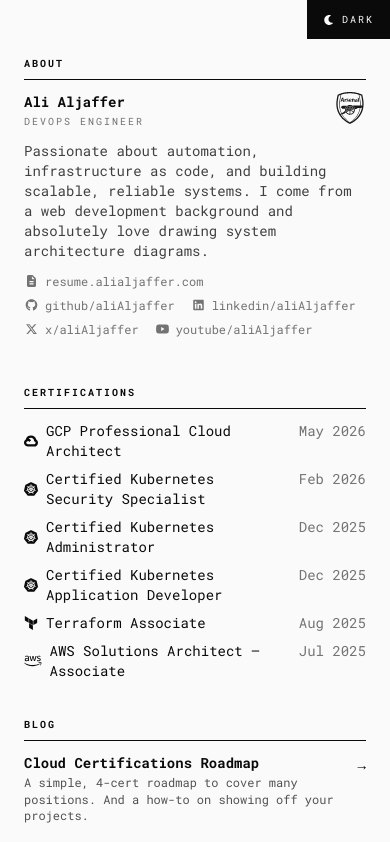
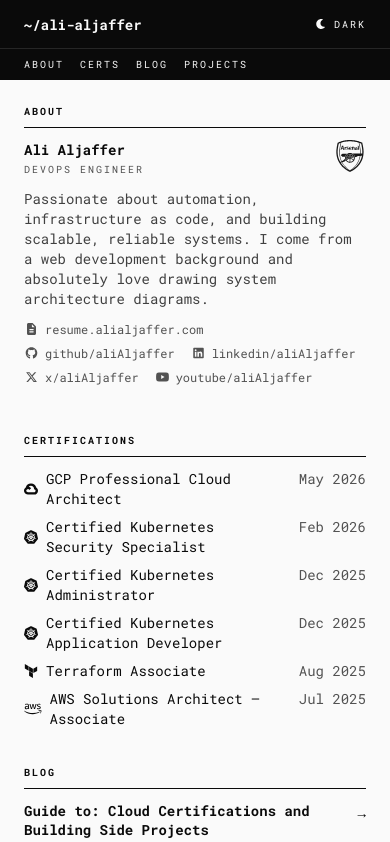
Before and after one commit to aliAljaffer/aliAljaffer.github.io, a Next.js app: page / in a window 390 px wide. Shown: the top 842 px of the page. Built offline with nearby package versions, Linux system fonts and the light colour scheme.

Commit message:
better nav, click-to-h2 in articles, scrollablelist with direction, improved accessibility all-around

```diff
--- a/package.json
+++ b/package.json
@@ -4,7 +4,7 @@
   "private": true,
   "scripts": {
     "dev": "next dev --webpack -p 5050",
-    "build": "tsc --noEmit && next build",
+    "build": "tsc --noEmit && next build --webpack",
     "server": "json-server --port 3001 ./src/data/case-studies.json",
     "start": "next start",
     "lint": "next lint"
--- a/src/app/components/RandomArsenalIcon.tsx
+++ b/src/app/components/RandomArsenalIcon.tsx
@@ -25,12 +25,9 @@ export default function RandomArsenalIcon() {
   return showCannon ? (
     <ArsenalCannonIcon
       className={`h-5 w-auto shrink-0 ${color}`}
-      aria-label="Arsenal F.C. supporter"
+      aria-hidden={true}
     />
   ) : (
-    <ArsenalIcon
-      className={`w-8 h-8 shrink-0 ${color}`}
-      aria-label="Arsenal F.C. supporter"
-    />
+    <ArsenalIcon className={`w-8 h-8 shrink-0 ${color}`} aria-hidden={true} />
   );
 }
--- a/src/app/globals.css
+++ b/src/app/globals.css
@@ -26,12 +26,24 @@
   --color-terminal-highlight: #60a5fa;
 }
 
+html {
+  scroll-behavior: smooth;
+}
+
+@media (prefers-reduced-motion: reduce) {
+  html {
+    scroll-behavior: auto;
+  }
+}
+
 * {
   font-family: "Roboto Mono", monospace;
   box-sizing: border-box;
 }
 
-a, button, [role="button"] {
+a,
+button,
+[role="button"] {
   cursor: pointer;
 }
 
@@ -62,6 +74,7 @@ body {
 .markdown-content h2 {
   @apply text-lg sm:text-xl md:text-2xl lg:text-3xl xl:text-4xl font-bold mt-6 mb-4;
   color: var(--color-terminal-accent);
+  scroll-margin-top: 5.5rem;
 }
 
 .markdown-content h3 {
@@ -379,6 +392,15 @@ figure > div > div {
   animation: blink 1s step-end infinite;
 }
 
+.scrollbar-hidden {
+  scrollbar-width: none;
+  -ms-overflow-style: none;
+}
+
+.scrollbar-hidden::-webkit-scrollbar {
+  display: none;
+}
+
 .scrollbar-visible {
   scrollbar-width: thin;
   scrollbar-color: #a3a3a3 #e5e5e5;
@@ -409,8 +431,13 @@ figure > div > div {
 }
 
 @keyframes blink {
-  0%, 100% { opacity: 1; }
-  50% { opacity: 0; }
+  0%,
+  100% {
+    opacity: 1;
+  }
+  50% {
+    opacity: 0;
+  }
 }
 
 .bounce-dot {
--- a/src/app/layout.tsx
+++ b/src/app/layout.tsx
@@ -8,7 +8,7 @@ config.autoAddCss = false;
 import { GoogleAnalytics } from "@next/third-parties/google";
 
 export const metadata: Metadata = {
-  title: "aliAljaffer",
+  title: "Ali Aljaffer - DevOps Engineer",
   description: "Cloud Engineering and DevOps Portfolio",
 };
 
--- a/src/app/page.tsx
+++ b/src/app/page.tsx
@@ -14,7 +14,16 @@ import {
   faYoutube,
 } from "@fortawesome/free-brands-svg-icons";
 import { SiGooglecloud, SiTerraform, SiKubernetes } from "react-icons/si";
+import { RiSeparator } from "react-icons/ri";
 import ScrollableList from "@/app/components/ScrollableList";
+import { learning } from "@/data/now";
+
+const sectionJumps: { label: string; href: string }[] = [
+  { label: "About", href: "#about-heading" },
+  { label: "Certs", href: "#certs-heading" },
+  { label: "Blog", href: "#blog-heading" },
+  { label: "Projects", href: "#projects-heading" },
+];
 
 type CertIcon = ComponentType<{ className?: string }>;
 
@@ -123,7 +132,7 @@ export default function Home() {
   const projects = getVisibleCaseStudies("project") ?? [];
   const blogPosts = getVisibleCaseStudies("blog") ?? [];
   return (
-    <div className="bg-neutral-50 dark:bg-neutral-900 text-neutral-950 dark:text-neutral-50 font-mono">
+    <div className="bg-neutral-50 dark:bg-neutral-900 text-neutral-950 dark:text-neutral-50 font-mono min-h-dvh flex flex-col">
       {/* Skip to main content */}
       <a
         href="#main-content"
@@ -132,33 +141,83 @@ export default function Home() {
         Skip to main content
       </a>
 
-      {/* Fixed theme toggle — top-right, safe-area aware */}
-      <ThemeToggle
-        className="fixed top-0 right-0 z-50 bg-neutral-950 dark:bg-neutral-50 text-neutral-50 dark:text-neutral-950 pb-3 px-4"
-        style={{
-          paddingTop: "max(0.75rem, env(safe-area-inset-top))",
-          paddingRight: "max(1rem, env(safe-area-inset-right))",
-        }}
-      />
+      {/* Header bar — full-width, sticky, safe-area aware */}
+      <header className="sticky top-0 z-50 w-full bg-neutral-950 dark:bg-neutral-50 text-neutral-50 dark:text-neutral-950">
+        <div
+          className="px-6 py-3 flex items-center gap-4"
+          style={{ paddingTop: "max(0.75rem, env(safe-area-inset-top))" }}
+        >
+          <div className="flex-1 min-w-0">
+            <Link href="/" className="font-bold text-sm hover:opacity-75">
+              ~/ali-aljaffer
+            </Link>
+          </div>
+          {learning.length > 0 && (
+            <p className="hidden md:flex items-center justify-center gap-3 text-xs whitespace-nowrap text-neutral-300 dark:text-neutral-600">
+              <span>Currently learning:</span>
+              {learning.map(({ name, icon: Icon, url }, i) => (
+                <span key={name} className="flex items-center gap-3">
+                  {i > 0 && (
+                    <RiSeparator className="w-3.5 h-3.5" aria-hidden="true" />
+                  )}
+                  <a
+                    href={url}
+                    target="_blank"
+                    rel="noreferrer"
+                    aria-label={`${name} (opens in new tab)`}
+                    className="flex items-center gap-1.5 hover:underline"
+                  >
+                    <Icon className="w-3.5 h-3.5" />
+                    {name}
+                  </a>
+                </span>
+              ))}
+            </p>
+          )}
+          <div className="flex-1 min-w-0 flex justify-end">
+            <ThemeToggle />
+          </div>
+        </div>
+
+        {/* Mobile section jumps */}
+        <nav
+          aria-label="Jump to section"
+          className="md:hidden flex gap-4 overflow-x-auto scrollbar-hidden px-6 pb-2 border-t border-neutral-800 dark:border-neutral-300 pt-2"
+        >
+          {sectionJumps.map((s) => (
+            <a
+              key={s.href}
+              href={s.href}
+              className="text-[10px] tracking-[0.2em] uppercase whitespace-nowrap hover:opacity-75"
+            >
+              {s.label}
+            </a>
+          ))}
+        </nav>
+      </header>
 
       {/* Body — 2-col grid: About/Certs row 1, Blog/Projects row 2
           Mobile order: About → Certs → Blog → Projects             */}
       <main
         id="main-content"
-        className="grid grid-cols-1 md:grid-cols-2 md:grid-rows-[auto_1fr] md:min-h-dvh"
+        className="grid grid-cols-1 md:grid-cols-2 md:grid-rows-[auto_1fr] flex-1 min-h-0"
       >
+        <h1 className="sr-only">Ali Aljaffer — DevOps Engineer</h1>
+
         {/* About — col 1, row 1 */}
         <section
           aria-labelledby="about-heading"
-          className="p-6 pt-14 md:pt-6 md:border-r border-neutral-950 dark:border-neutral-100"
+          className="p-6 md:border-r border-neutral-950 dark:border-neutral-100"
         >
           <SectionLabel>
-            <span id="about-heading">About</span>
+            <span id="about-heading" className="scroll-mt-28 md:scroll-mt-20">
+              About
+            </span>
           </SectionLabel>
           <div className="flex items-start justify-between gap-4 mb-3">
             <div>
               <p className="font-bold text-sm mb-0.5">Ali Aljaffer</p>
-              <p className="text-[10px] uppercase tracking-[0.2em] text-neutral-500 dark:text-neutral-400">
+              <p className="text-[10px] uppercase tracking-[0.2em] text-neutral-600 dark:text-neutral-400">
                 DevOps Engineer
               </p>
             </div>
@@ -179,8 +238,8 @@ export default function Home() {
                 href={c.value}
                 target="_blank"
                 rel="noreferrer"
-                aria-label={c.label}
-                className="flex items-center gap-1.5 text-xs text-neutral-500 dark:text-neutral-400 hover:text-neutral-950 dark:hover:text-neutral-50"
+                aria-label={`${c.label} (opens in new tab)`}
+                className="flex items-center gap-1.5 text-xs text-neutral-600 dark:text-neutral-400 hover:text-neutral-950 dark:hover:text-neutral-50"
               >
                 <FontAwesomeIcon icon={c.icon} className="w-3.5 h-3.5" />
                 {c.handle}
@@ -192,7 +251,9 @@ export default function Home() {
         {/* Certifications — col 2, row 1 */}
         <section aria-labelledby="certs-heading" className="p-6">
           <SectionLabel>
-            <span id="certs-heading">Certifications</span>
+            <span id="certs-heading" className="scroll-mt-28 md:scroll-mt-20">
+              Certifications
+            </span>
           </SectionLabel>
           <ScrollableList className="space-y-2 md:max-h-[40vh] md:overflow-y-auto scrollbar-visible">
             {certsData
@@ -203,6 +264,7 @@ export default function Home() {
                     href={cert.url}
                     target="_blank"
                     rel="noreferrer"
+                    aria-label={`${cert.name} (opens in new tab)`}
                     className="flex items-center gap-2 hover:underline"
                   >
                     {cert.Icon && (
@@ -210,7 +272,7 @@ export default function Home() {
                     )}
                     {cert.name}
                   </a>
-                  <span className="text-neutral-500 dark:text-neutral-400 shrink-0">
+                  <span className="text-neutral-600 dark:text-neutral-400 shrink-0">
                     {cert.date}
                   </span>
                 </div>
@@ -224,7 +286,9 @@ export default function Home() {
           className="px-6 py-3 md:border-r border-neutral-950 dark:border-neutral-100"
         >
           <SectionLabel>
-            <span id="blog-heading">Blog</span>
+            <span id="blog-heading" className="scroll-mt-28 md:scroll-mt-20">
+              Blog
+            </span>
           </SectionLabel>
           <ScrollableList className="space-y-4 md:max-h-[60vh] md:overflow-y-auto scrollbar-visible">
             {blogPosts.map((post) => (
@@ -253,7 +317,12 @@ export default function Home() {
         {/* Projects — col 2, row 2 */}
         <section aria-labelledby="projects-heading" className="px-6 py-3">
           <SectionLabel>
-            <span id="projects-heading">Projects</span>
+            <span
+              id="projects-heading"
+              className="scroll-mt-28 md:scroll-mt-20"
+            >
+              Projects
+            </span>
           </SectionLabel>
           <ScrollableList className="space-y-4 md:max-h-[60vh] md:overflow-y-auto scrollbar-visible">
             {projects.map((project) => (
--- a/src/data/certification-roadmap.md
+++ b/src/data/certification-roadmap.md
@@ -1,6 +1,6 @@
 ---
 certification-roadmap:
-  name: Cloud Certifications Roadmap
+  name: "Guide to: Cloud Certifications and Building Side Projects"
   caseStudyId: certification-roadmap
   description: A simple, 4-cert roadmap to cover many positions. And a how-to on showing off your projects.
   repo: ""
@@ -11,7 +11,7 @@ certification-roadmap:
   type: "blog"
 ---
 
-# Cloud Certifications Roadmap and Building Side Projects
+# Guide to: Cloud Certifications and Building Side Projects
 
 ## Overview
 
--- /dev/null
+++ b/src/data/now.ts
@@ -0,0 +1,23 @@
+import { IconType } from "react-icons";
+import { SiBackstage } from "react-icons/si";
+import { FaGolang } from "react-icons/fa6";
+import { RiAlibabaCloudLine } from "react-icons/ri";
+
+type LearningTopic = {
+  name: string;
+  icon: IconType;
+  url: string;
+};
+export const learning: LearningTopic[] = [
+  {
+    name: "Go",
+    icon: FaGolang,
+    url: "https://go.dev",
+  },
+  { name: "Backstage", icon: SiBackstage, url: "https://backstage.io" },
+  {
+    name: "Alibaba Cloud",
+    icon: RiAlibabaCloudLine,
+    url: "https://sccc.sa",
+  },
+];
--- /dev/null
+++ b/src/lib/slug.ts
@@ -0,0 +1,6 @@
+export const slugify = (text: string) =>
+  text
+    .toLowerCase()
+    .trim()
+    .replace(/[^a-z0-9]+/g, "-")
+    .replace(/(^-|-$)/g, "");
```
Also changed, not shown: src/app/case-study/[id]/CaseStudyClient.tsx (+66 -6 lines), src/app/components/CaseStudyToc.tsx (added, +69 -0 lines), src/app/components/ScrollableList.tsx (+67 -17 lines).
